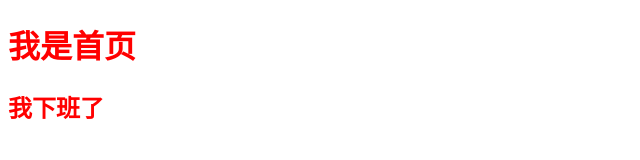
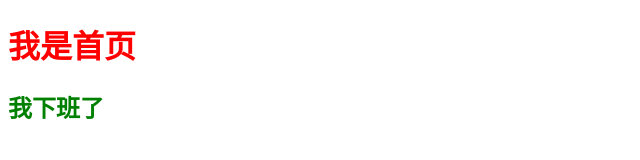
Before and after one commit to 852732384/car, a plain HTML site: page project/index.html in a window 1280 px wide. Shown: the whole page, without its empty margins (0-640 px from the left). Drawn offline with Linux system fonts and the light colour scheme.

Commit message:
变绿吧

```diff
--- a/project/css/index.css
+++ b/project/css/index.css
@@ -1,3 +1,6 @@
 .a {
   color: red;
 }
+.b {
+  color: green;
+}
--- a/project/index.html
+++ b/project/index.html
@@ -10,7 +10,7 @@
 
 <body>
     <h1 class="a">我是首页</h1>
-    <h2 class="a">我下班了</h2>
+    <h2 class="b">我下班了</h2>
 </body>
 
 </html>
```
